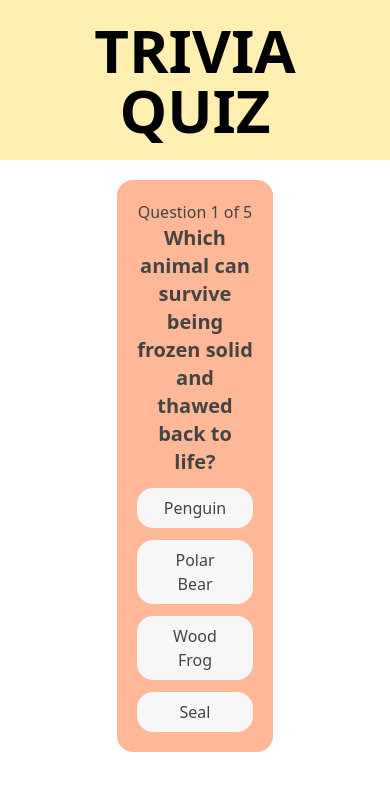
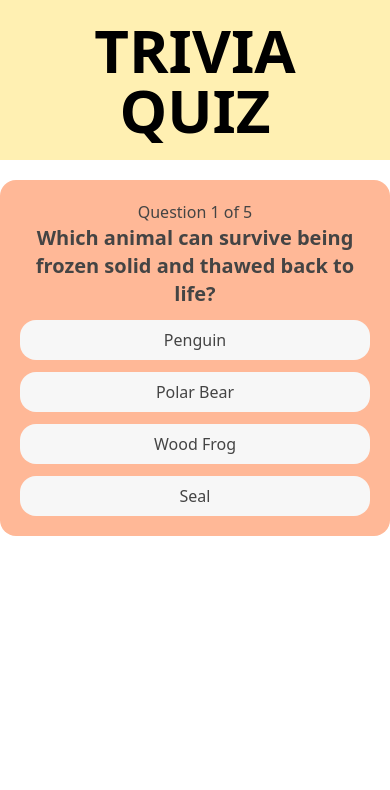
Before and after one commit to yevhenii-kapustian/quiz-app-assignment-, a Next.js app: page / in a window 390 px wide. Shown: the top 790 px of the page. Built offline with nearby package versions, Linux system fonts and the light colour scheme.

Commit message:
Made it responsive

```diff
--- a/src/components/Question/index.tsx
+++ b/src/components/Question/index.tsx
@@ -34,7 +34,7 @@ const Question = () => {
   }
 
   return (
-    <div className="mt-5 m-auto p-5 w-2/5 text-[#444444] bg-[#FFB897] rounded-2xl">
+    <div className="mt-5 m-auto p-5 w-2/5 text-[#444444] bg-[#FFB897] rounded-2xl max-sm:w-full">
       <h2 className="text-center">{`Question ${questionNumber + 1} of ${questions.length}`}</h2>
       <h3 className="text-xl font-extrabold text-center">{updatedQuestions.question}</h3>
       <div className="mt-3 w-full flex flex-col items-start gap-3">
```
